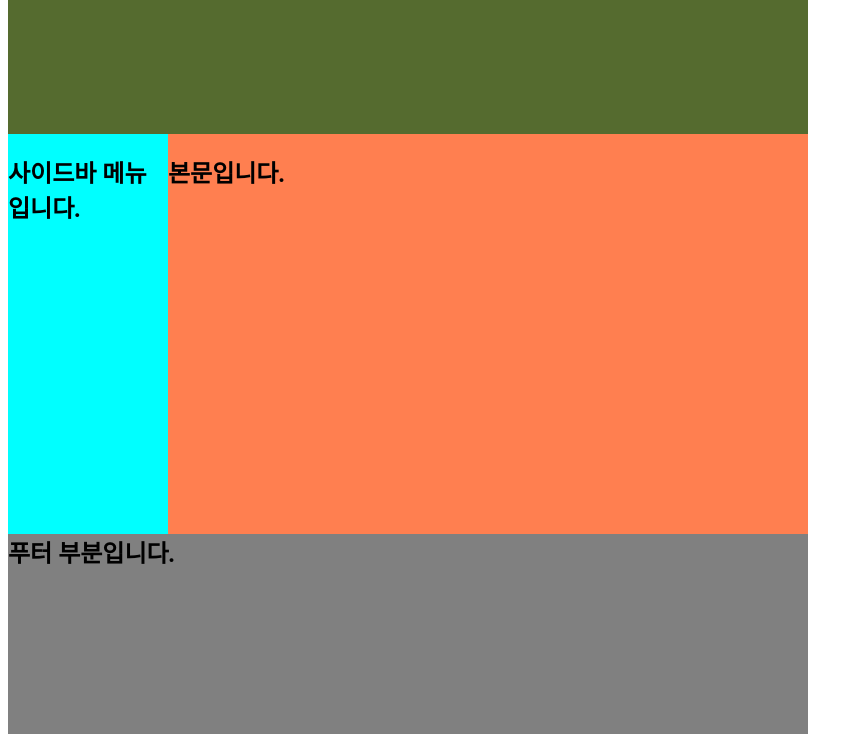
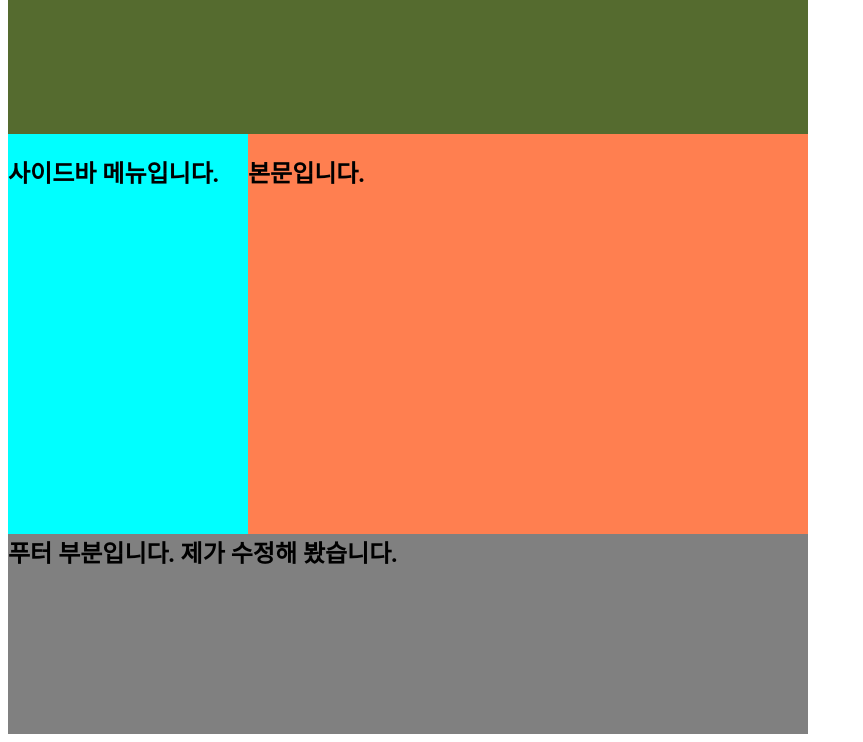
Before and after one commit to s-vvic/hanyang_page, a plain HTML site: page index.html in a window 1280 px wide. Shown: the part 87-829 px from the top of the page, without its empty margins (0-863 px from the left). Drawn offline with Linux system fonts and the light colour scheme.

Commit message:
수정 테스트본 입니다

```diff
--- a/index.css
+++ b/index.css
@@ -9,14 +9,14 @@
 }
 
 .left-menu {
-    width: 20%;
+    width: 30%;
     height: 400px;
     background: cyan;
     float: left;
 }
 
 .right-content {
-    width: 80%;
+    width: 70%;
     height: 400px;
     background: coral;
     float: left;
--- a/index.html
+++ b/index.html
@@ -17,7 +17,7 @@
             <h2>본문입니다.</h2>
         </div>
         <div class="footer">
-            <h2>푸터 부분입니다.</h2>
+            <h2>푸터 부분입니다. 제가 수정해 봤습니다.</h2>
         </div>
     </div>
 </body>
```
